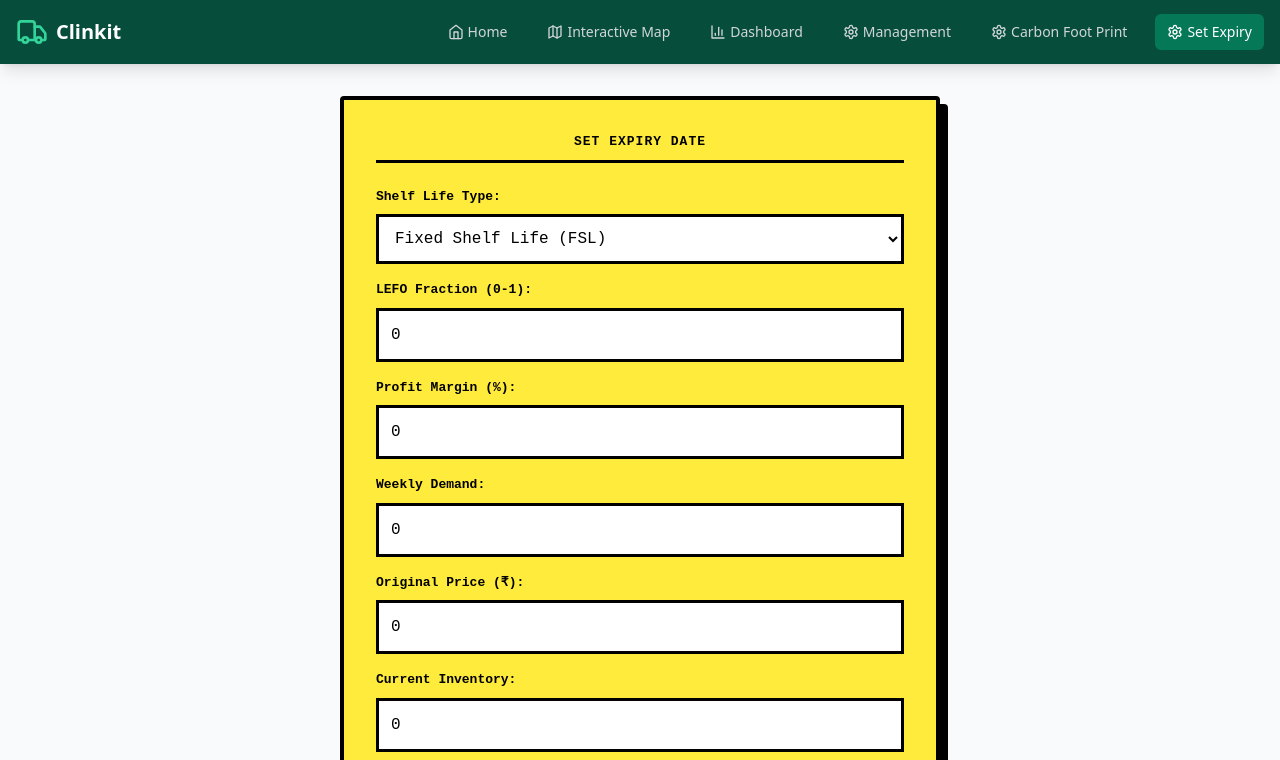
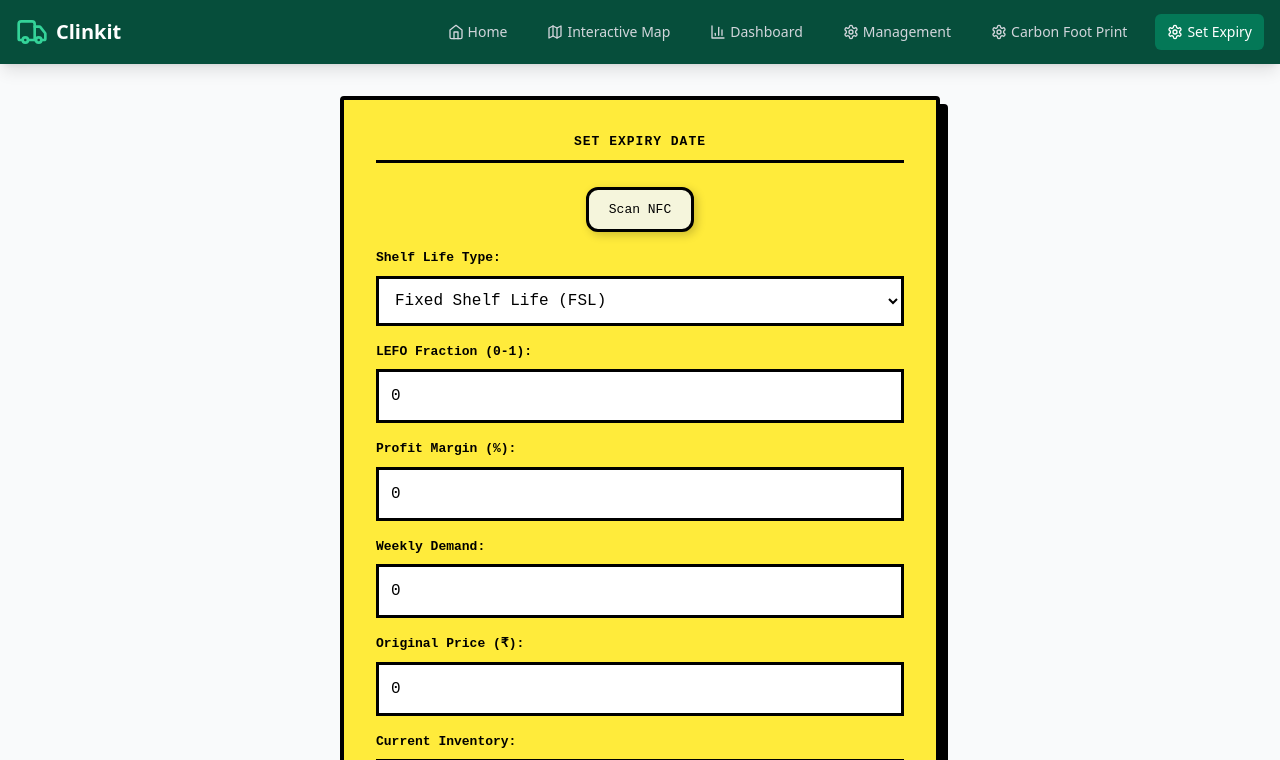
Before and after one commit to Beastdzns/BharatTrace, a React (Vite) app in the folder clinkit/Supply-Track-main/: page /set-expiry in a window 1280 px wide. Shown: the top 760 px of the page. Built offline with nearby package versions, Linux system fonts and the light colour scheme; no server answers.

Commit message:
added nfc

```diff
--- /dev/null
+++ b/clinkit/Supply-Track-main/src/components/NFCscanner.tsx
@@ -0,0 +1,32 @@
+const NFCScanner: React.FC<{
+    onData: (data: any) => void;
+  }> = ({ onData }) => {
+    const scanNFC = async () => {
+      if ("NDEFReader" in window) {
+        try {
+          const ndef = new (window as any).NDEFReader();
+          await ndef.scan();
+          ndef.onreading = (event: any) => {
+            const decoder = new TextDecoder();
+            for (const record of event.message.records) {
+              const jsonData = decoder.decode(record.data);
+              const parsedData = JSON.parse(jsonData);
+              onData(parsedData);
+            }
+          };
+        } catch (error) {
+          console.error("NFC scan failed:", error);
+        }
+      } else {
+        alert("NFC not supported on this device.");
+      }
+    };
+
+    return (
+      <div>
+        <button onClick={scanNFC}>Scan NFC</button>
+      </div>
+    );
+  };
+
+export default NFCScanner;
--- a/clinkit/Supply-Track-main/src/pages/SetExpiry.tsx
+++ b/clinkit/Supply-Track-main/src/pages/SetExpiry.tsx
@@ -1,11 +1,12 @@
-import React, { useState } from 'react';
-import { Inputs, Result } from '../types/Expiry';
-import { calculateDiscount } from '../logic/calculations';
+import React, { useState } from "react";
+import { Inputs, Result } from "../types/Expiry";
+import { calculateDiscount } from "../logic/calculations";
+import NFCScanner from "../components/NFCscanner";
 
 const SetExpiry: React.FC = () => {
   // Initialize state locally
   const [inputs, setInputs] = useState<Inputs>({
-    shelfLifeType: 'FSL',
+    shelfLifeType: "FSL",
     lefoFraction: 0,
     profitMargin: 0,
     weeklyDemand: 0,
@@ -13,17 +14,19 @@ const SetExpiry: React.FC = () => {
     currentInventory: 0,
     remainingDays: 0,
     totalShelfLife: 8,
-    currentMicro: 0
+    currentMicro: 0,
   });
 
   const [result, setResult] = useState<Result>({});
 
   // Handle input changes
-  const handleChange = (e: React.ChangeEvent<HTMLInputElement | HTMLSelectElement>) => {
+  const handleChange = (
+    e: React.ChangeEvent<HTMLInputElement | HTMLSelectElement>
+  ) => {
     const { name, value } = e.target;
-    setInputs(prev => ({
+    setInputs((prev) => ({
       ...prev,
-      [name]: name === 'shelfLifeType' ? value : Number(value)
+      [name]: name === "shelfLifeType" ? value : Number(value),
     }));
   };
 
@@ -34,46 +37,84 @@ const SetExpiry: React.FC = () => {
   };
 
   return (
-    <div style={{
-      display: 'flex',
-      justifyContent: 'center',
-      padding: '2rem',
-      fontFamily: 'monospace'
-    }}>
-      <div style={{
-        maxWidth: '600px',
-        width: '100%',
-        backgroundColor: '#FFEB3B',
-        borderRadius: '4px',
-        border: '4px solid #000000',
-        boxShadow: '8px 8px 0px #000000',
-        padding: '2rem',
-        marginBottom: '2rem'
-      }}>
-        <h2 style={{
-          textAlign: 'center',
-          textTransform: 'uppercase',
-          marginBottom: '1.5rem',
-          fontWeight: 'bold',
-          letterSpacing: '1px',
-          borderBottom: '3px solid black',
-          paddingBottom: '0.5rem'
-        }}>
+    <div
+      style={{
+        display: "flex",
+        justifyContent: "center",
+        padding: "2rem",
+        fontFamily: "monospace",
+      }}
+    >
+      <div
+        style={{
+          maxWidth: "600px",
+          width: "100%",
+          backgroundColor: "#FFEB3B",
+          borderRadius: "4px",
+          border: "4px solid #000000",
+          boxShadow: "8px 8px 0px #000000",
+          padding: "2rem",
+          marginBottom: "2rem",
+        }}
+      >
+        <h2
+          style={{
+            textAlign: "center",
+            textTransform: "uppercase",
+            marginBottom: "1.5rem",
+            fontWeight: "bold",
+            letterSpacing: "1px",
+            borderBottom: "3px solid black",
+            paddingBottom: "0.5rem",
+          }}
+        >
           Set Expiry Date
         </h2>
-
-        <div style={{
-          display: 'flex',
-          flexDirection: 'column',
-          gap: '1rem',
-          marginBottom: '1.5rem'
-        }}>
+        <div
+          style={{
+            display: "flex",
+            justifyContent: "center",
+            marginBottom: "1rem",
+          }}
+        >
+          <div
+            style={{
+              display: "flex",
+              justifyContent: "center",
+              alignItems: "center",
+              width: "fit-content",
+              padding: "10px 20px",
+              backgroundColor: "beige",
+              border: "3px solid black",
+              borderRadius: "12px",
+              boxShadow: "3px 3px 10px rgba(0, 0, 0, 0.2)",
+              cursor: "pointer",
+              transition: "all 0.3s ease-in-out",
+            }}
+            onMouseEnter={(e) =>
+              (e.currentTarget.style.transform = "scale(1.05)")
+            }
+            onMouseLeave={(e) => (e.currentTarget.style.transform = "scale(1)")}
+          >
+            <NFCScanner onData={(data) => console.log(data)} />
+          </div>
+        </div>
+        <div
+          style={{
+            display: "flex",
+            flexDirection: "column",
+            gap: "1rem",
+            marginBottom: "1.5rem",
+          }}
+        >
           <div>
-            <label style={{
-              display: 'block',
-              fontWeight: 'bold',
-              marginBottom: '0.5rem'
-            }}>
+            <label
+              style={{
+                display: "block",
+                fontWeight: "bold",
+                marginBottom: "0.5rem",
+              }}
+            >
               Shelf Life Type:
             </label>
             <select
@@ -81,12 +122,12 @@ const SetExpiry: React.FC = () => {
               value={inputs.shelfLifeType}
               onChange={handleChange}
               style={{
-                width: '100%',
-                padding: '0.75rem',
-                border: '3px solid black',
-                backgroundColor: 'white',
-                fontFamily: 'monospace',
-                fontSize: '1rem'
+                width: "100%",
+                padding: "0.75rem",
+                border: "3px solid black",
+                backgroundColor: "white",
+                fontFamily: "monospace",
+                fontSize: "1rem",
               }}
             >
               <option value="FSL">Fixed Shelf Life (FSL)</option>
@@ -95,11 +136,13 @@ const SetExpiry: React.FC = () => {
           </div>
 
           <div>
-            <label style={{
-              display: 'block',
-              fontWeight: 'bold',
-              marginBottom: '0.5rem'
-            }}>
+            <label
+              style={{
+                display: "block",
+                fontWeight: "bold",
+                marginBottom: "0.5rem",
+              }}
+            >
               LEFO Fraction (0-1):
             </label>
             <input
@@ -111,22 +154,24 @@ const SetExpiry: React.FC = () => {
               value={inputs.lefoFraction}
               onChange={handleChange}
               style={{
-                width: '100%',
-                padding: '0.75rem',
-                border: '3px solid black',
-                backgroundColor: 'white',
-                fontFamily: 'monospace',
-                fontSize: '1rem'
+                width: "100%",
+                padding: "0.75rem",
+                border: "3px solid black",
+                backgroundColor: "white",
+                fontFamily: "monospace",
+                fontSize: "1rem",
               }}
             />
           </div>
 
           <div>
-            <label style={{
-              display: 'block',
-              fontWeight: 'bold',
-              marginBottom: '0.5rem'
-            }}>
+            <label
+              style={{
+                display: "block",
+                fontWeight: "bold",
+                marginBottom: "0.5rem",
+              }}
+            >
               Profit Margin (%):
             </label>
             <input
@@ -136,22 +181,24 @@ const SetExpiry: React.FC = () => {
               value={inputs.profitMargin}
               onChange={handleChange}
               style={{
-                width: '100%',
-                padding: '0.75rem',
-                border: '3px solid black',
-                backgroundColor: 'white',
-                fontFamily: 'monospace',
-                fontSize: '1rem'
+                width: "100%",
+                padding: "0.75rem",
+                border: "3px solid black",
+                backgroundColor: "white",
+                fontFamily: "monospace",
+                fontSize: "1rem",
               }}
             />
           </div>
 
           <div>
-            <label style={{
-              display: 'block',
-              fontWeight: 'bold',
-              marginBottom: '0.5rem'
-            }}>
+            <label
+              style={{
+                display: "block",
+                fontWeight: "bold",
+                marginBottom: "0.5rem",
+              }}
+            >
               Weekly Demand:
             </label>
             <input
@@ -161,22 +208,24 @@ const SetExpiry: React.FC = () => {
               value={inputs.weeklyDemand}
               onChange={handleChange}
               style={{
-                width: '100%',
-                padding: '0.75rem',
-                border: '3px solid black',
-                backgroundColor: 'white',
-                fontFamily: 'monospace',
-                fontSize: '1rem'
+                width: "100%",
+                padding: "0.75rem",
+                border: "3px solid black",
+                backgroundColor: "white",
+                fontFamily: "monospace",
+                fontSize: "1rem",
               }}
             />
           </div>
 
           <div>
-            <label style={{
-              display: 'block',
-              fontWeight: 'bold',
-              marginBottom: '0.5rem'
-            }}>
+            <label
+              style={{
+                display: "block",
+                fontWeight: "bold",
+                marginBottom: "0.5rem",
+              }}
+            >
               Original Price (₹):
             </label>
             <input
@@ -187,22 +236,24 @@ const SetExpiry: React.FC = () => {
               value={inputs.originalPrice}
               onChange={handleChange}
               style={{
-                width: '100%',
-                padding: '0.75rem',
-                border: '3px solid black',
-                backgroundColor: 'white',
-                fontFamily: 'monospace',
-                fontSize: '1rem'
+                width: "100%",
+                padding: "0.75rem",
+                border: "3px solid black",
+                backgroundColor: "white",
+                fontFamily: "monospace",
+                fontSize: "1rem",
               }}
             />
           </div>
 
           <div>
-            <label style={{
-              display: 'block',
-              fontWeight: 'bold',
-              marginBottom: '0.5rem'
-            }}>
+            <label
+              style={{
+                display: "block",
+                fontWeight: "bold",
+                marginBottom: "0.5rem",
+              }}
+            >
               Current Inventory:
             </label>
             <input
@@ -212,12 +263,12 @@ const SetExpiry: React.FC = () => {
               value={inputs.currentInventory}
               onChange={handleChange}
               style={{
-                width: '100%',
-                padding: '0.75rem',
-                border: '3px solid black',
-                backgroundColor: 'white',
-                fontFamily: 'monospace',
-                fontSize: '1rem'
+                width: "100%",
+                padding: "0.75rem",
+                border: "3px solid black",
+                backgroundColor: "white",
+                fontFamily: "monospace",
+                fontSize: "1rem",
               }}
             />
           </div>
@@ -225,11 +276,13 @@ const SetExpiry: React.FC = () => {
           {inputs.shelfLifeType === "FSL" && (
             <>
               <div>
-                <label style={{
-                  display: 'block',
-                  fontWeight: 'bold',
-                  marginBottom: '0.5rem'
-                }}>
+                <label
+                  style={{
+                    display: "block",
+                    fontWeight: "bold",
+                    marginBottom: "0.5rem",
+                  }}
+                >
                   Remaining Shelf Life (days):
                 </label>
                 <input
@@ -239,22 +292,24 @@ const SetExpiry: React.FC = () => {
                   value={inputs.remainingDays}
                   onChange={handleChange}
                   style={{
-                    width: '100%',
-                    padding: '0.75rem',
-                    border: '3px solid black',
-                    backgroundColor: 'white',
-                    fontFamily: 'monospace',
-                    fontSize: '1rem'
+                    width: "100%",
+                    padding: "0.75rem",
+                    border: "3px solid black",
+                    backgroundColor: "white",
+                    fontFamily: "monospace",
+                    fontSize: "1rem",
                   }}
                 />
               </div>
 
               <div>
-                <label style={{
-                  display: 'block',
-                  fontWeight: 'bold',
-                  marginBottom: '0.5rem'
-                }}>
+                <label
+                  style={{
+                    display: "block",
+                    fontWeight: "bold",
+                    marginBottom: "0.5rem",
+                  }}
+                >
                   Total Shelf Life (days, default 8):
                 </label>
                 <input
@@ -264,12 +319,12 @@ const SetExpiry: React.FC = () => {
                   value={inputs.totalShelfLife}
                   onChange={handleChange}
                   style={{
-                    width: '100%',
-                    padding: '0.75rem',
-                    border: '3px solid black',
-                    backgroundColor: 'white',
-                    fontFamily: 'monospace',
-                    fontSize: '1rem'
+                    width: "100%",
+                    padding: "0.75rem",
+                    border: "3px solid black",
+                    backgroundColor: "white",
+                    fontFamily: "monospace",
+                    fontSize: "1rem",
                   }}
                 />
               </div>
@@ -278,11 +333,13 @@ const SetExpiry: React.FC = () => {
 
           {inputs.shelfLifeType === "DSL" && (
             <div>
-              <label style={{
-                display: 'block',
-                fontWeight: 'bold',
-                marginBottom: '0.5rem'
-              }}>
+              <label
+                style={{
+                  display: "block",
+                  fontWeight: "bold",
+                  marginBottom: "0.5rem",
+                }}
+              >
                 Current Microbiological Count (log cfu/g):
               </label>
               <input
@@ -292,12 +349,12 @@ const SetExpiry: React.FC = () => {
                 value={inputs.currentMicro}
                 onChange={handleChange}
                 style={{
-                  width: '100%',
-                  padding: '0.75rem',
-                  border: '3px solid black',
-                  backgroundColor: 'white',
-                  fontFamily: 'monospace',
-                  fontSize: '1rem'
+                  width: "100%",
+                  padding: "0.75rem",
+                  border: "3px solid black",
+                  backgroundColor: "white",
+                  fontFamily: "monospace",
+                  fontSize: "1rem",
                 }}
               />
             </div>
@@ -307,53 +364,63 @@ const SetExpiry: React.FC = () => {
         <button
           onClick={handleCalculateDiscount}
           style={{
-            width: '100%',
-            padding: '0.75rem',
-            backgroundColor: '#FFC107',
-            border: '3px solid black',
-            boxShadow: '4px 4px 0px #000000',
-            fontWeight: 'bold',
-            fontSize: '1rem',
-            cursor: 'pointer',
-            textTransform: 'uppercase',
-            fontFamily: 'monospace',
-            transition: '0.2s all',
-            marginTop: '1rem'
+            width: "100%",
+            padding: "0.75rem",
+            backgroundColor: "#FFC107",
+            border: "3px solid black",
+            boxShadow: "4px 4px 0px #000000",
+            fontWeight: "bold",
+            fontSize: "1rem",
+            cursor: "pointer",
+            textTransform: "uppercase",
+            fontFamily: "monospace",
+            transition: "0.2s all",
+            marginTop: "1rem",
           }}
         >
           Calculate
         </button>
 
         {result.recommendedDiscount !== undefined && (
-          <div style={{
-            marginTop: '1.5rem',
-            backgroundColor: 'white',
-            border: '3px solid black',
-            padding: '1rem',
-            boxShadow: '4px 4px 0px #000000',
-          }}>
-            <h3 style={{
-              textAlign: 'center',
-              textTransform: 'uppercase',
-              marginBottom: '1rem',
-              fontWeight: 'bold',
-              letterSpacing: '1px',
-              borderBottom: '2px solid black',
-              paddingBottom: '0.5rem'
-            }}>
+          <div
+            style={{
+              marginTop: "1.5rem",
+              backgroundColor: "white",
+              border: "3px solid black",
+              padding: "1rem",
+              boxShadow: "4px 4px 0px #000000",
+            }}
+          >
+            <h3
+              style={{
+                textAlign: "center",
+                textTransform: "uppercase",
+                marginBottom: "1rem",
+                fontWeight: "bold",
+                letterSpacing: "1px",
+                borderBottom: "2px solid black",
+                paddingBottom: "0.5rem",
+              }}
+            >
               Results
             </h3>
-            <p style={{ fontSize: '1.1rem', margin: '0.5rem 0' }}>
-              <span style={{ fontWeight: 'bold' }}>Original price:</span> ₹{inputs.originalPrice.toFixed(2)}
+            <p style={{ fontSize: "1.1rem", margin: "0.5rem 0" }}>
+              <span style={{ fontWeight: "bold" }}>Original price:</span> ₹
+              {inputs.originalPrice.toFixed(2)}
             </p>
-            <p style={{ fontSize: '1.1rem', margin: '0.5rem 0' }}>
-              <span style={{ fontWeight: 'bold' }}>Recommended discount:</span> {result.recommendedDiscount?.toFixed(1)}%
+            <p style={{ fontSize: "1.1rem", margin: "0.5rem 0" }}>
+              <span style={{ fontWeight: "bold" }}>Recommended discount:</span>{" "}
+              {result.recommendedDiscount?.toFixed(1)}%
             </p>
-            <p style={{ fontSize: '1.1rem', margin: '0.5rem 0' }}>
-              <span style={{ fontWeight: 'bold' }}>Discounted price:</span> ₹{result.discountedPrice?.toFixed(2)}
+            <p style={{ fontSize: "1.1rem", margin: "0.5rem 0" }}>
+              <span style={{ fontWeight: "bold" }}>Discounted price:</span> ₹
+              {result.discountedPrice?.toFixed(2)}
             </p>
-            <p style={{ fontSize: '1.1rem', margin: '0.5rem 0' }}>
-              <span style={{ fontWeight: 'bold' }}>Profit margin after discount:</span> {result.finalProfitMargin?.toFixed(1)}%
+            <p style={{ fontSize: "1.1rem", margin: "0.5rem 0" }}>
+              <span style={{ fontWeight: "bold" }}>
+                Profit margin after discount:
+              </span>{" "}
+              {result.finalProfitMargin?.toFixed(1)}%
             </p>
           </div>
         )}
```
